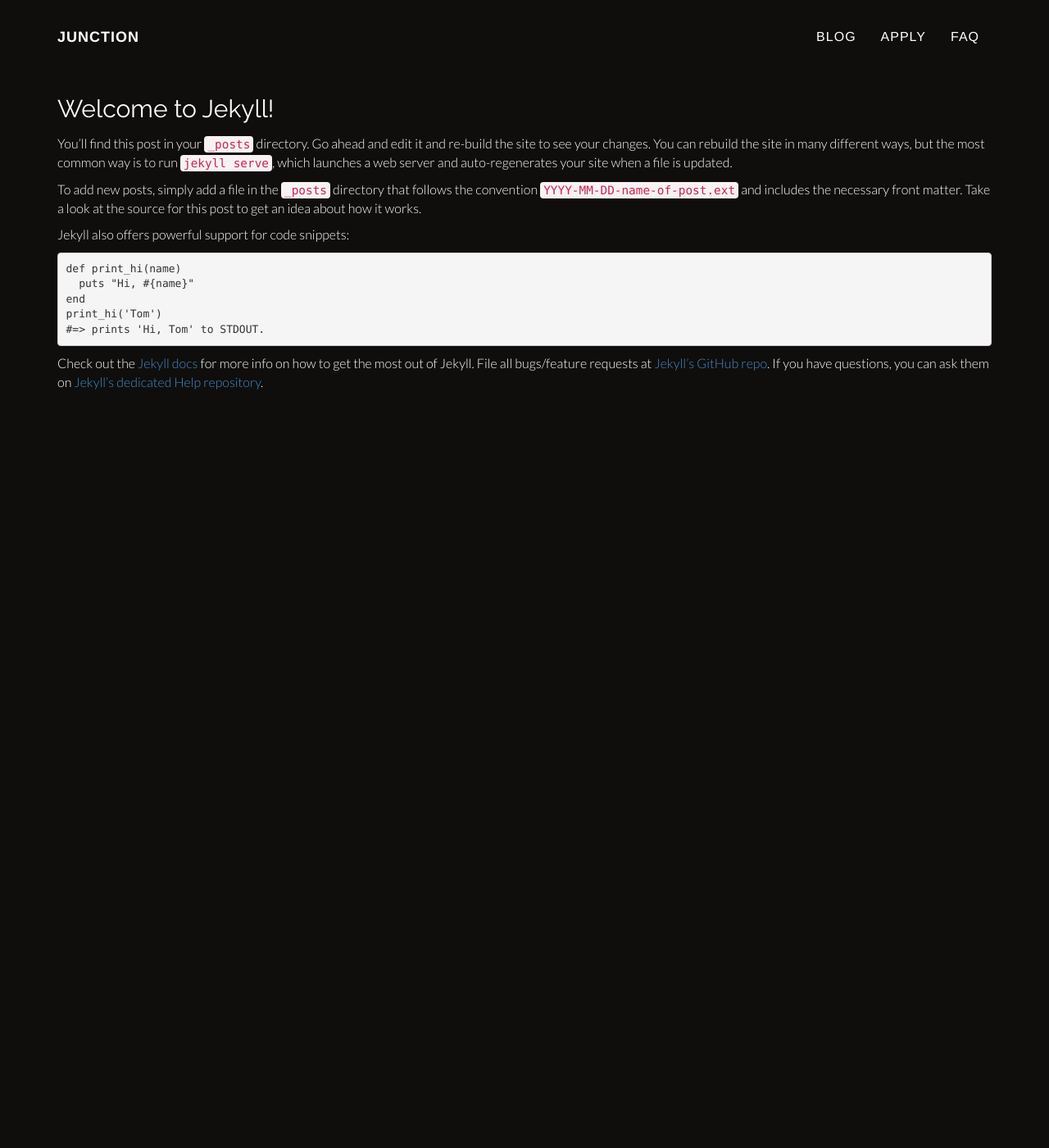
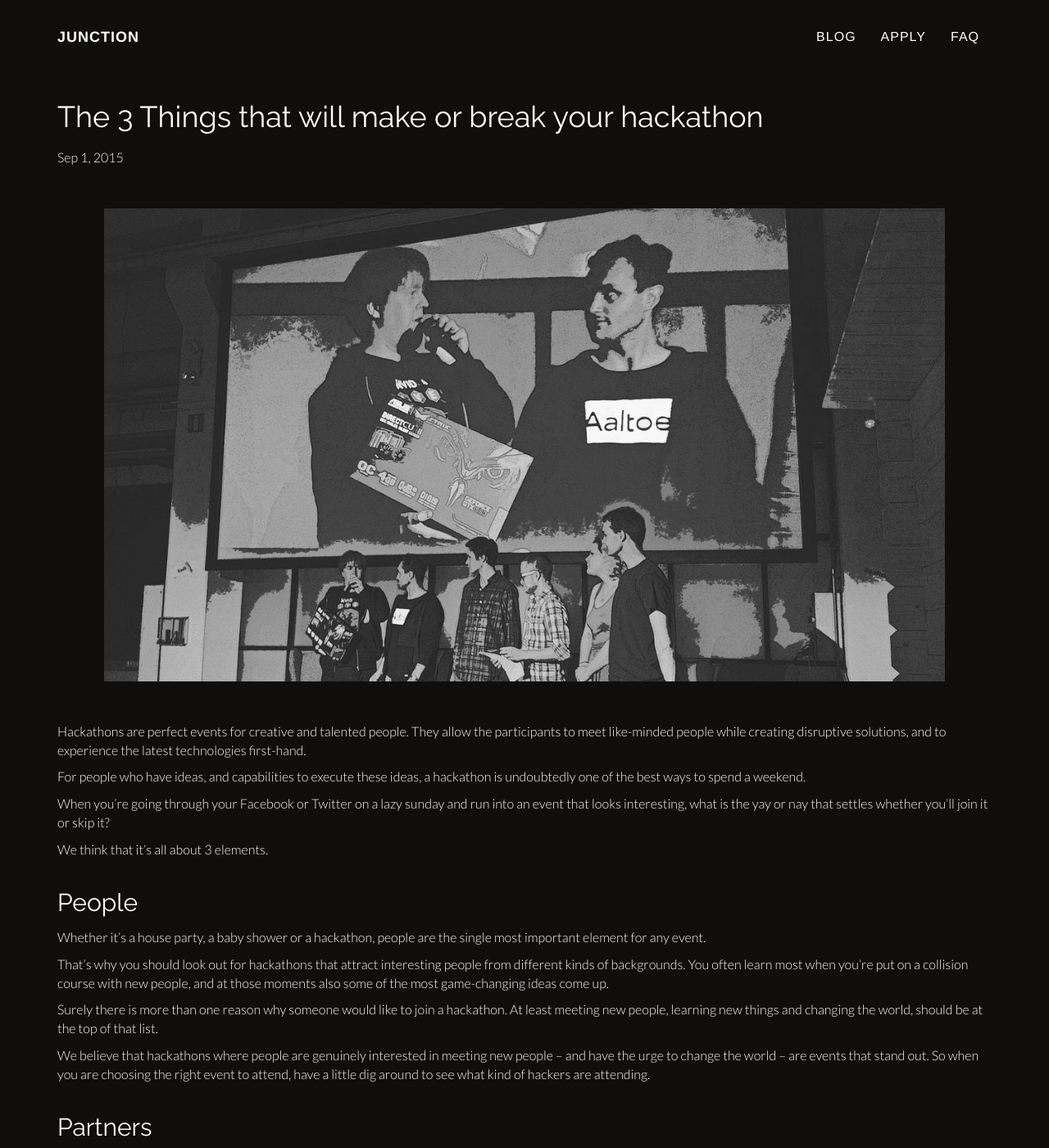
Before and after one commit to junctionasia/junctionasia.github.io, a Jekyll site: the page built from blog/index.html, in a window 1280 px wide and 1400 px high. Shown: the whole window at 82% size. Built offline with Jekyll 4.4.1, drawn with Linux system fonts in a browser that asks for light colours; nearby versions of some CDN libraries; some of the changed text lies outside the part shown.

Commit message:
Add blog post, meta tags

```diff
--- a/_includes/head.html
+++ b/_includes/head.html
@@ -4,6 +4,7 @@
   <meta name="viewport" content="width=device-width, initial-scale=1">
 
   <title>{% if page.title %}{{ page.title }}{% else %}{{ site.title }}{% endif %}</title>
+
   <meta name="description" content="{% if page.excerpt %}{{ page.excerpt | strip_html | strip_newlines | truncate: 160 }}{% else %}{{ site.description }}{% endif %}">
   <meta name="viewport" content="width=device-width">
 
@@ -13,4 +14,15 @@
   <link rel="shortcut icon" href="{{ "/favicon.png" | prepend: site.baseurl }}">
   <link href='http://fonts.googleapis.com/css?family=Open+Sans+Condensed:700|Raleway:400,300,600|Lato:400,300' rel='stylesheet' type='text/css'>
   <link rel="stylesheet" href="https://maxcdn.bootstrapcdn.com/font-awesome/4.4.0/css/font-awesome.min.css">
+  <meta property="og:title" content="Junction Hackathon ￨ November 6th-8th" />
+
+  <meta property="og:description" content="Junction is a 48h hackathon taking place in Helsinki, Finland from the 6th to the 8th of November. Participants will hack in teams using emerging technologies in different tracks focusing on industry specific themes, including, but not restricted to: Online Marketplaces, Payments and The Future of Air Travel." />
+  <meta property="og:site_name" content="Junction" />
+  <meta property="og:type" content="website" />
+  <meta property="og:url" content="http://hackjunction.com" />
+
+  <meta property="og:image" content="{{ "/images/opengraph.jpg" | prepend: site.baseurl }}" />
+  <meta property="og:image:type" content="image/jpeg" />
+  <meta property="og:image:width" content="1200" />
+  <meta property="og:image:height" content="630" />
 </head>
--- a/_includes/post_single.html
+++ b/_includes/post_single.html
@@ -1,6 +1,5 @@
 
 <article class='blog-post'>
-  <h2>{{ post.title }}</h2>
   <div class="post-content">
     {{ post.content }}
   </div>
--- /dev/null
+++ b/_posts/2015-09-1-the-3-things.markdown
@@ -0,0 +1,50 @@
+---
+layout: post
+title:  "The 3 Things that will make or break your hackathon"
+date:   2015-09-01 16:35:03
+categories: junction hackathons
+---
+
+![main-image]({{ "/images/blog-1-main.jpg" | prepend:site.baseurl }} 'Hackathons are awesome')
+
+Hackathons are perfect events for creative and talented people. They allow the participants to meet like-minded people while creating disruptive solutions, and to experience the latest technologies first-hand.
+
+For people who have ideas, and capabilities to execute these ideas, a hackathon is undoubtedly one of the best ways to spend a weekend.
+
+When you’re going through your Facebook or Twitter on a lazy sunday and run into an event that looks interesting, what is the yay or nay that settles whether you’ll join it or skip it?
+
+We think that it’s all about 3 elements.
+
+## People
+
+Whether it’s a house party, a baby shower or a hackathon, people are the single most important element for any event.
+
+That’s why you should look out for hackathons that attract interesting people from different kinds of backgrounds. You often learn most when you’re put on a collision course with new people, and at those moments also some of the most game-changing ideas come up.
+
+Surely there is more than one reason why someone would like to join a hackathon. At least meeting new people, learning new things and changing the world, should be at the top of that list.
+
+We believe that hackathons where people are genuinely interested in meeting new people – and have the urge to change the world – are events that stand out. So when you are choosing the right event to attend, have a little dig around to see what kind of hackers are attending.
+
+## Partners
+
+Innovative technology comes from innovative companies. As such, finding a hackathon that has interesting and disrupting partners is a thing worth looking into.
+
+Partners are essentially the backbone of the event as they are the ones that bring their hardware in and their APIs for you to hack on. These are the kind of companies that push their industries forward. The more disruptive, the better. But hey, that’s just our opinion.
+
+And If you’re going to hack on something anyway anyway, why not hack on something exciting that could potentially change the world? Might as well be a part of creating new disruptive solution and setting standards for the future.
+
+So be on the look out, choose the companies you are interested in, and find hackathons that are supported by the tech you love.
+
+## Event
+
+And so we come to our last point. The venue. In order to attract the right type of people and the right type of companies,  the venue will decide the hackathons limits. Not to mention it has to hold up the weight of the participants while catering for your basic needs.
+
+A hackathon can be many things, ranging from 30 guys in a warehouse writing a few lines of code, to 500 people in a massive industrial space having the best weekend in years. When it comes to the nature of these events, we believe in the latter.
+
+Bigger spaces give space to bigger ideas to grow. And more people. Who comes up with ideas? That’s right - People. If you want to experience something truly amazing, you probably should look for something more than a get-together at someone’s garage. As an added bonus, bigger spaces means potentially more hardware and more variety to hack on.
+
+![junction-blog1-1]({{ "/images/junction-blog1-1.png" | prepend:site.baseurl }} 'Amazing hackathon team')
+
+## All in All
+
+So, next time you are signing for an event, or simply considering to do so, use these three pillars as a guide in making your decision. People, partners and the event space. If all of those have a checkmark, there’s a good chance the event will be amazing.
--- a/blog/index.html
+++ b/blog/index.html
@@ -2,12 +2,16 @@
 layout: default
 ---
 
-<main role="main" class='blog-index'>
-  <div class="container">
+<main role="main" class='blog-index blog'>
+  <div class="container first">
     <div class="row">
         <div class="col-xs-12">
         {% for post in site.posts %}
 
+          <a href="{{ post.url | prepend:site.baseurl }}">
+            <h1 class="post-title">{{ post.title }}</h1></h1>
+          </a>
+          <p class="post-meta">{{ post.date | date: "%b %-d, %Y" }}{% if post.author %} • {{ post.author }}{% endif %}{% if post.meta %} • {{ post.meta }}{% endif %}</p>
           {% include post_single.html %}
 
         {% endfor %}
--- a/css/main.scss
+++ b/css/main.scss
@@ -529,8 +529,21 @@
   background-color: $darker-gray;
 }
 
-.blog-index {
+.blog {
   margin-top: 80px;
+
+  a {
+    color: white;
+    &:hover {
+      text-decoration: underline;
+    }
+  }
+
+  img {
+    display: block;
+    max-width: 90%;
+    margin: 50px auto;
+  }
 }
 
 .blog-post {
```
Also changed, not shown: _layouts/post.html (+8 -0 lines), _posts/2015-08-23-welcome-to-jekyll.markdown (deleted, +0 -25 lines), images/blog-1-main.jpg (added), images/junction-blog1-1.png (added), images/opengraph.jpg (added).
